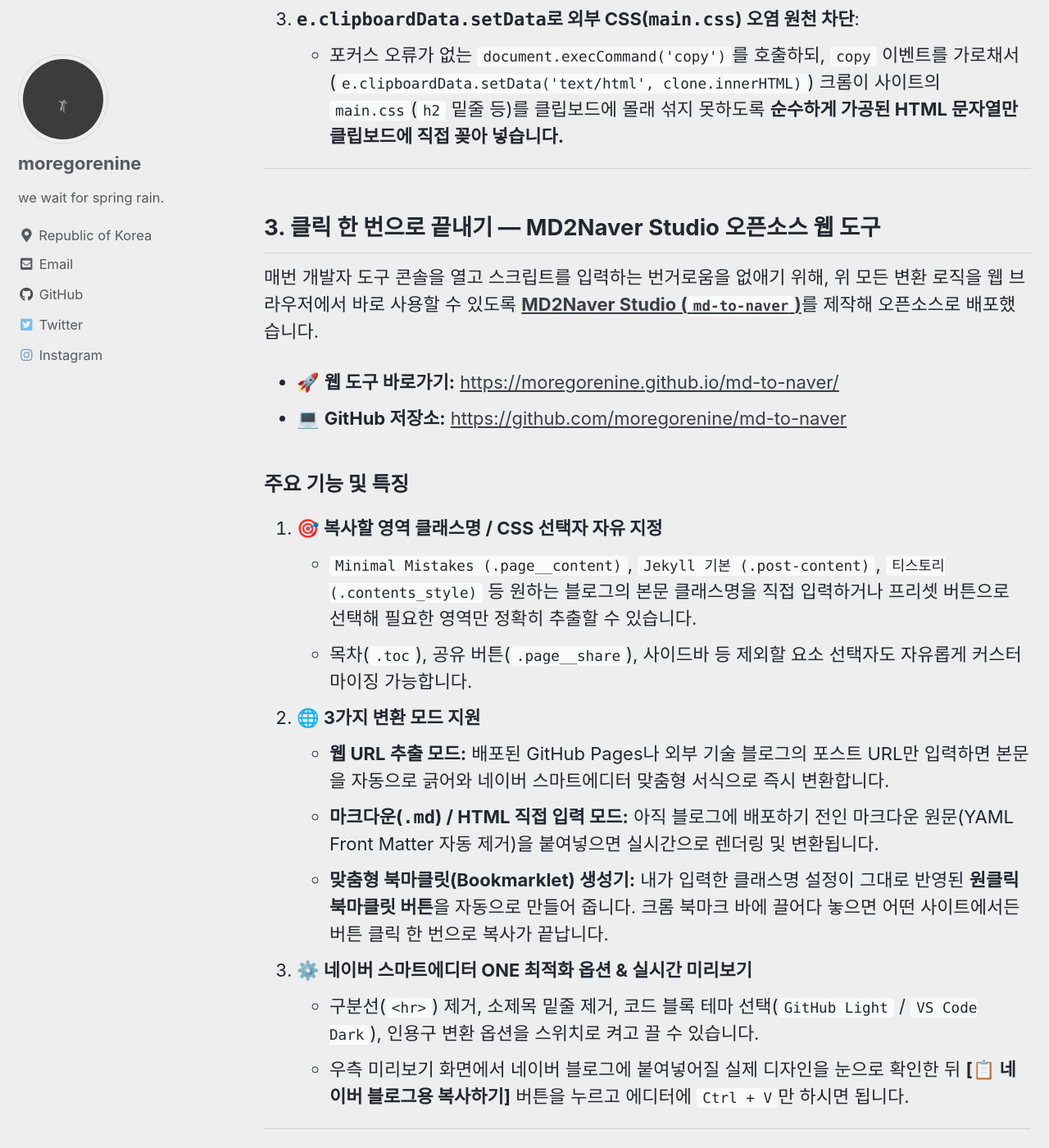
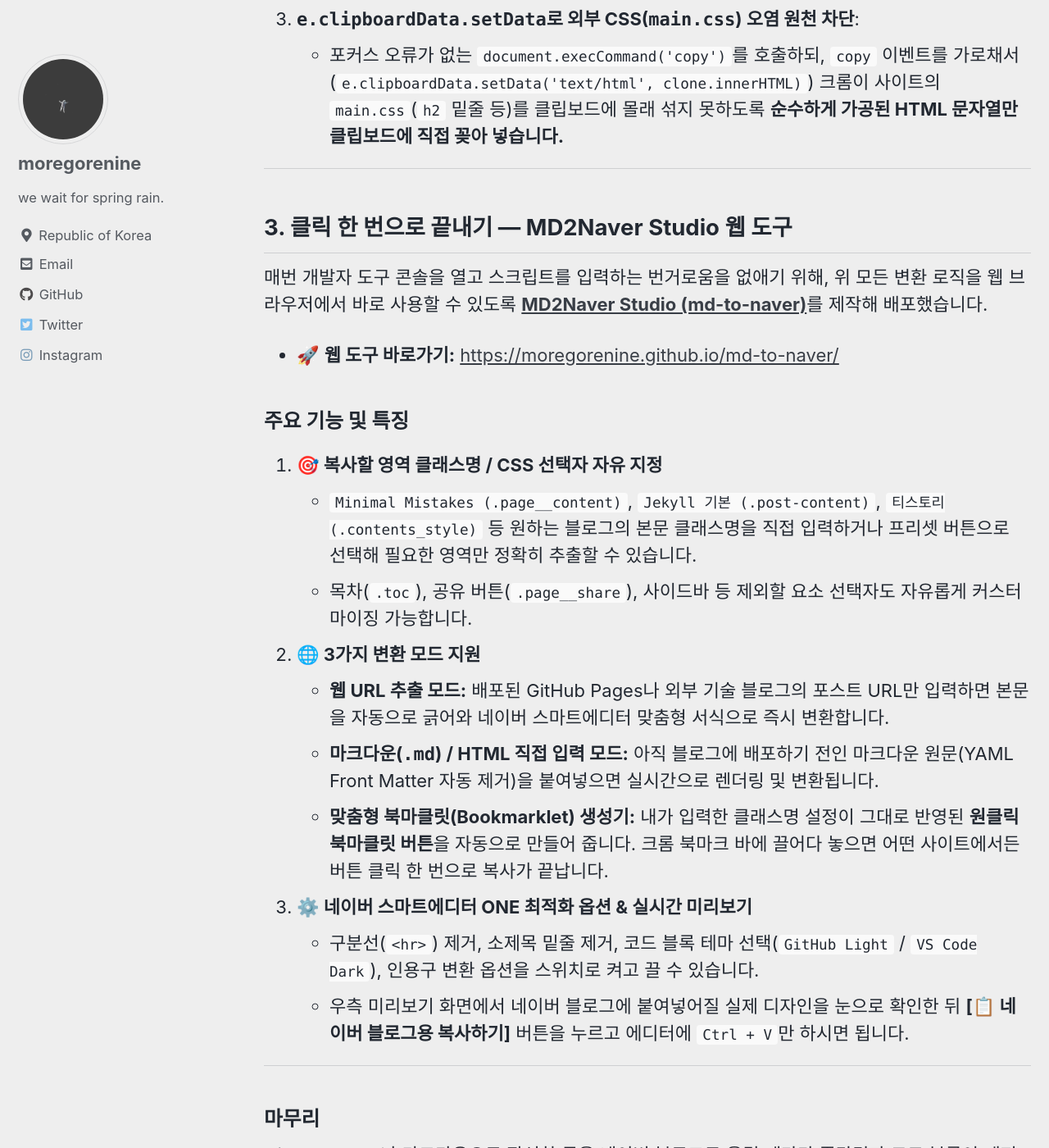
Before and after one commit to moregorenine/moregorenine.github.io, a Jekyll site: the page built from _posts/2026-10-19-github-pages-to-naver-blog-copy-script.md, in a window 1280 px wide and 1400 px high, scrolled down 2979 px. Shown: the whole window at 82% size. Built offline with Jekyll 4.4.1, drawn with Linux system fonts in a browser that asks for light colours; cached includes are drawn as plain includes; comment, search, counter and statistics services are not loaded; some of the changed text lies outside the part shown.

Commit message:
Refine MD2Naver Studio documentation for clarity and accessibility

```diff
--- a/_posts/2026-10-19-github-pages-to-naver-blog-copy-script.md
+++ b/_posts/2026-10-19-github-pages-to-naver-blog-copy-script.md
@@ -72,12 +72,11 @@ Uncaught (in promise) NotAllowedError: Failed to execute 'write' on 'Clipboard':
 
 ---
 
-## 3. 클릭 한 번으로 끝내기 — MD2Naver Studio 오픈소스 웹 도구
+## 3. 클릭 한 번으로 끝내기 — MD2Naver Studio 웹 도구
 
-매번 개발자 도구 콘솔을 열고 스크립트를 입력하는 번거로움을 없애기 위해, 위 모든 변환 로직을 웹 브라우저에서 바로 사용할 수 있도록 **[MD2Naver Studio (`md-to-naver`)](https://github.com/moregorenine/md-to-naver)**를 제작해 오픈소스로 배포했습니다.
+매번 개발자 도구 콘솔을 열고 스크립트를 입력하는 번거로움을 없애기 위해, 위 모든 변환 로직을 웹 브라우저에서 바로 사용할 수 있도록 **[MD2Naver Studio (md-to-naver)](https://moregorenine.github.io/md-to-naver/)**를 제작해 배포했습니다.
 
 - 🚀 **웹 도구 바로가기:** [https://moregorenine.github.io/md-to-naver/](https://moregorenine.github.io/md-to-naver/)
-- 💻 **GitHub 저장소:** [https://github.com/moregorenine/md-to-naver](https://github.com/moregorenine/md-to-naver)
 
 ### 주요 기능 및 특징
 
@@ -98,4 +97,4 @@ Uncaught (in promise) NotAllowedError: Failed to execute 'write' on 'Clipboard':
 
 ### 마무리
 
-GitHub Pages나 마크다운으로 작성한 글을 네이버 블로그로 옮길 때마다 줄간격과 코드 블록이 깨져 스트레스받으셨다면, 지금 바로 **[MD2Naver Studio](https://moregorenine.github.io/md-to-naver/)**를 사용해 보세요. 도구가 유용하셨다면 [GitHub 저장소](https://github.com/moregorenine/md-to-naver)에 **Star ⭐**도 환영합니다!
+GitHub Pages나 마크다운으로 작성한 글을 네이버 블로그로 옮길 때마다 줄간격과 코드 블록이 깨져 스트레스받으셨다면, 지금 바로 **[MD2Naver Studio](https://moregorenine.github.io/md-to-naver/)**를 사용해 보세요!
```
